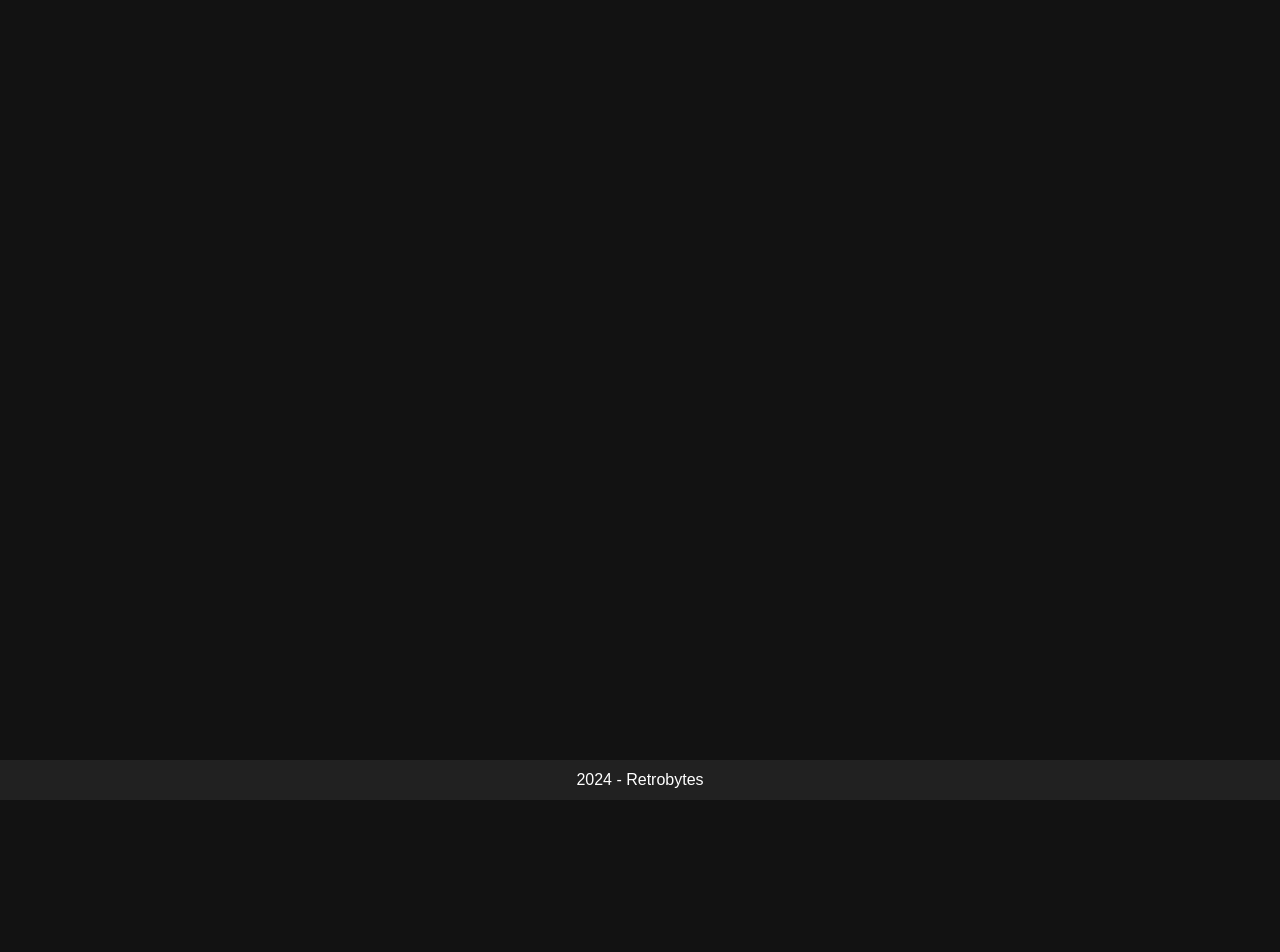
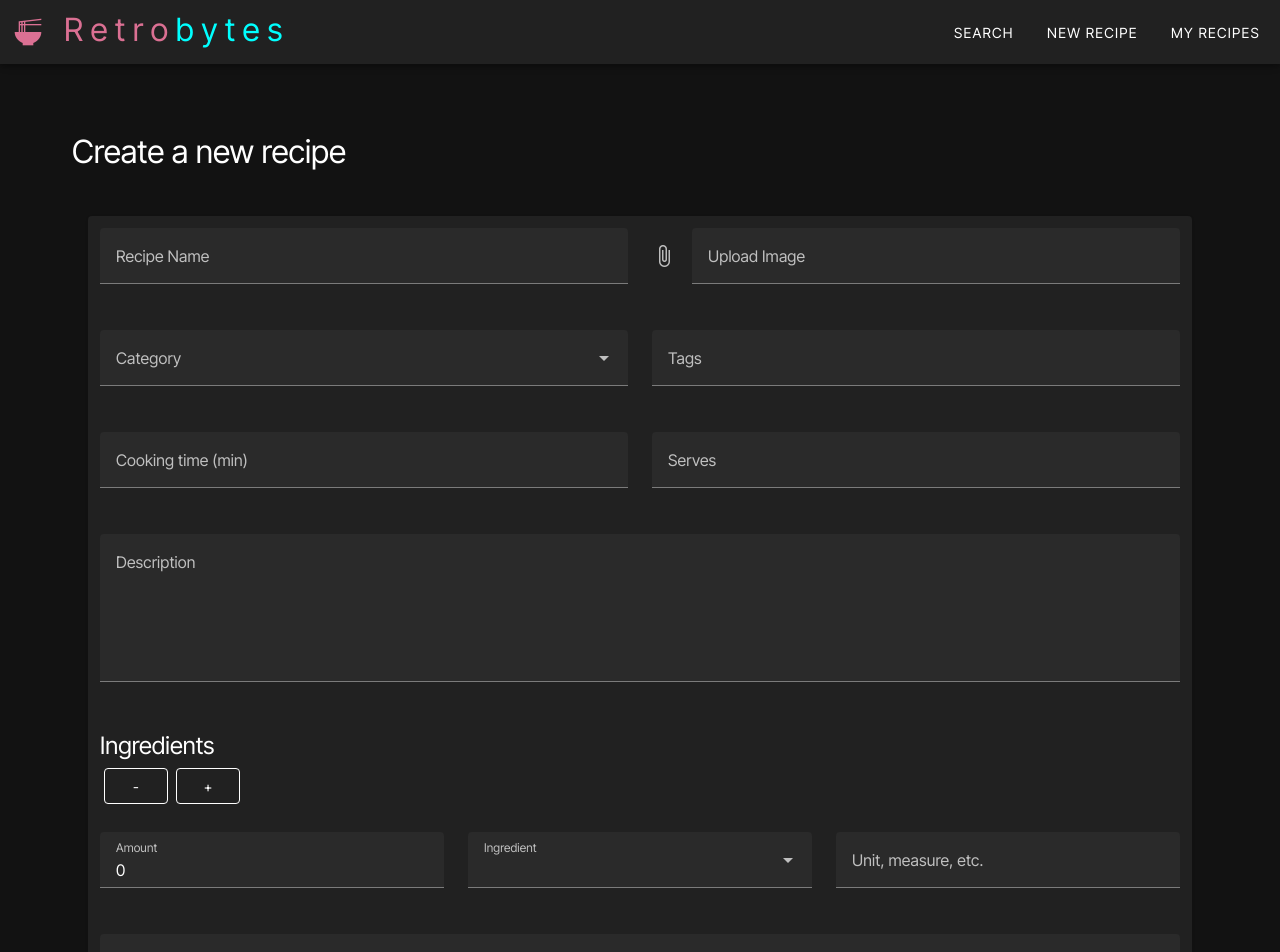
Before and after one commit to ikerovec20/retrobytes, a Vue app in the folder client/retrobites/: page /create in a window 1280 px wide. Before the commit this address had no page. Shown: the top 952 px of the page. Before the commit the page ends 800 px from the top, so only its background shows below. Built offline with nearby package versions, Linux system fonts and the light colour scheme; a web font is replaced by a local one.

Commit message:
Added wip recipe creation.

```diff
--- a/client/retrobites/components.d.ts
+++ b/client/retrobites/components.d.ts
@@ -13,6 +13,7 @@
     Login: typeof import('./src/components/Login.vue')['default']
     MainHeader: typeof import('./src/components/MainHeader.vue')['default']
     MainHeaderLogin: typeof import('./src/components/MainHeaderLogin.vue')['default']
+    RecipeCreate: typeof import('./src/components/RecipeCreate.vue')['default']
     RecipeView: typeof import('./src/components/RecipeView.vue')['default']
     RouterLink: typeof import('vue-router')['RouterLink']
     RouterView: typeof import('vue-router')['RouterView']
--- a/client/retrobites/src/components/Login.vue
+++ b/client/retrobites/src/components/Login.vue
@@ -44,7 +44,7 @@
         password: password.value
     }
     try {
-        const result = await axios.post("http://localhost:8000/api/login", creds); //should return token to store
+        const result = await axios.post("http://localhost:8000/api/login", creds);
         console.log(result.status);
 
         if (typeof result.data !== typeof AxiosError) {
--- /dev/null
+++ b/client/retrobites/src/components/RecipeCreate.vue
@@ -0,0 +1,126 @@
+<template>
+    <MainHeader></MainHeader>
+    <v-container>
+        <v-row>
+            <v-col>
+                <h1>Create a new recipe</h1>
+            </v-col>
+        </v-row>
+        <v-row>
+            <v-col>
+                <v-container>
+                <v-card style="padding: 12px;">
+                    <v-row>
+                        <v-col>
+                            <v-text-field label="Recipe Name"></v-text-field>
+                        </v-col>
+                        <v-col>
+                            <v-file-input label="Upload Image"></v-file-input>
+                        </v-col>
+                    </v-row>
+                    <v-row>
+                        <v-col>
+                            <v-select label="Category" :items="['Beef', 'Poultry', 'Veggies', 'Soups', 'Sauces', 'Desserts', 'Pork', 'Seafood', 'Other']"></v-select>
+                        </v-col>
+                        <v-col>
+                            <v-combobox label="Tags" multiple chips></v-combobox>
+                        </v-col>
+                    </v-row>
+                    <v-row>
+                        <v-col>
+                            <v-text-field type="number" label="Cooking time (min)"></v-text-field>
+                        </v-col>
+                        <v-col>
+                            <v-text-field type="number" label="Serves"></v-text-field>
+                        </v-col>
+                    </v-row>
+                    <v-row>
+                        <v-col>
+                            <v-textarea label="Description"></v-textarea>
+
+                        </v-col>
+                    </v-row>
+                    <v-row>
+                        <v-col>
+                            <h2>Ingredients</h2>
+                            <v-btn variant="outlined" style="margin: 4px" @click="removeIngredient">-</v-btn>
+                            <v-btn variant="outlined" style="margin: 4px" @click="addIngredient">+</v-btn>
+                        </v-col>
+                    </v-row>
+                    <v-row v-for="item in ingredients">
+                            <v-col>
+                                <v-text-field v-model="item.amount" type="number" label="Amount"></v-text-field>
+                            </v-col>
+                            <v-col>
+                                <v-combobox auto-select-first label="Ingredient" v-model="item.name" @input="getSimilarIngredients(item.name)" :items="ingredient"></v-combobox>
+                            </v-col>
+                            <v-col>
+                                <v-text-field v-model="item.unit" label="Unit, measure, etc."></v-text-field>
+                            </v-col>
+                    </v-row>
+                    <v-row>
+                        <v-col>
+                            <v-textarea label="Instructions"></v-textarea>
+                        </v-col>
+                    </v-row>
+                    <v-row>
+                        <v-col class="text-center">
+                            <v-btn>Post Recipe</v-btn>
+                        </v-col>
+                    </v-row>
+                </v-card>
+            </v-container>
+            </v-col>
+        </v-row>
+    </v-container>
+</template>
+
+<style>
+.desc {
+    padding: 6px;
+}
+
+</style>
+
+<script setup lang="ts">
+import axios from 'axios';
+import { ref } from 'vue';
+
+const name = ref("");
+const image = ref(0);
+const category = ref("");
+const tags = ref("");
+const cookingTime = ref(0);
+const serves = ref(0);
+const description = ref("");
+const instructions = ref("");
+
+const ingredients = ref([{amount: 0, name: "", unit: "", id: ""}]);
+const ingredientCount = ref(0);
+const ingredientSuggestion = ref("");
+const ingredient = ref([""]);
+
+function addIngredient() {
+    ingredients.value.push({amount: 0, name: "", unit: "", id: ""});
+}
+function removeIngredient() {
+    ingredients.value.pop();
+}
+
+async function getSimilarIngredients(ing) {
+    if (ing == undefined) return;
+    console.log(ing);
+    ing = ing.toLocaleLowerCase();
+    const result = await axios.get("http://localhost:8000/api/ingredients/name/"+ing);
+    console.log(result.data);
+    ingredient.value = [];
+    result.data.forEach(el => {
+        ingredient.value.push(el.name);
+    });
+}
+
+async function postRecipe() {
+
+}
+
+</script>
--- a/client/retrobites/src/components/RecipeView.vue
+++ b/client/retrobites/src/components/RecipeView.vue
@@ -9,8 +9,9 @@
                     <v-card-title style="background-color: rgba(55, 55, 55, 0.53);">
                     <h2>Risotto Parmesano</h2>
                     <h4>Made by: Owner</h4>
+                    <v-rating readonly hover density="comfortable"></v-rating>
                 </v-card-title>
-                <v-card-actions style="background-color: rgba(55, 55, 55, 0.53);">
+                <v-card-actions class="" style="background-color: rgba(55, 55, 55, 0.53);">
                     <v-btn variant="text" class="text-lg-right">Save recipe</v-btn>
                     <v-btn variant="text" class="text-lg-right">Rate</v-btn>
                     <v-rating hover density="comfortable"></v-rating>
@@ -22,7 +23,7 @@
     </v-card>
         <v-row>
             <v-container>
-                <v-card>
+                <v-card style="padding: 12px;">
                     <v-row>
                         <v-col>
                             <v-text-field label="Category" disabled></v-text-field>
@@ -46,16 +47,67 @@
                     </v-row>
                     <v-row>
                         <v-col>
-                            <v-text-field label="Description" disabled></v-text-field>
+                            <v-textarea label="Description" disabled></v-textarea>
                         </v-col>
                     </v-row>
                     <v-row>
                         <v-col>
-                            <v-text-field label="Instructions" disabled></v-text-field>
+                            <v-textarea label="Instructions" disabled></v-textarea>
                         </v-col>
                     </v-row>
                 </v-card>
             </v-container>
+        </v-row>
+        <v-row>
+            <v-col>
+                <h2>Comments</h2>
+            </v-col>
+        </v-row>
+        <v-row>
+            <v-col>
+                <v-textarea variant="outlined" label="New comment..."></v-textarea>
+                <v-btn>Post</v-btn>
+            </v-col>
+        </v-row>
+        <v-row>
+            <v-col>
+                <v-card class="fill-height">
+                <v-card-title>Goran</v-card-title>
+                <v-card-text>
+                    Great recipe!
+                </v-card-text>
+            </v-card>
+            </v-col>
+        </v-row>
+        <v-row>
+            <v-col>
+                <v-card class="fill-height">
+                <v-card-title>Goran</v-card-title>
+                <v-card-text>
+                    Great recipe!
+                </v-card-text>
+            </v-card>
+            </v-col>
+        </v-row>
+        <v-row>
+            <v-col>
+                <v-card class="fill-height">
+                <v-card-title>Goran</v-card-title>
+                <v-card-text>
+                    Great recipe! Made this yesterday!
+                </v-card-text>
+            </v-card>
+            </v-col>
+        </v-row>
+        <v-row>
+            <v-col>
+                <v-card class="fill-height">
+                <v-card-title>Goran</v-card-title>
+                <v-card-text>
+                    Great recipe!
+                </v-card-text>
+            </v-card>
+            </v-col>
         </v-row>
     </v-container>
 </template>
--- a/client/retrobites/src/main.ts
+++ b/client/retrobites/src/main.ts
@@ -18,10 +18,12 @@
 import Home from './components/Home.vue';
 import { createPinia } from 'pinia';
 import RecipeView from './components/RecipeView.vue';
+import RecipeCreate from './components/RecipeCreate.vue';
 const routes = [
     {path: '/', component: Home},
     {path: '/login', component: Login},
     {path: '/view/:id', component: RecipeView},
+    {path: '/create', component: RecipeCreate}
 ]
 
 const router = createRouter({
```
